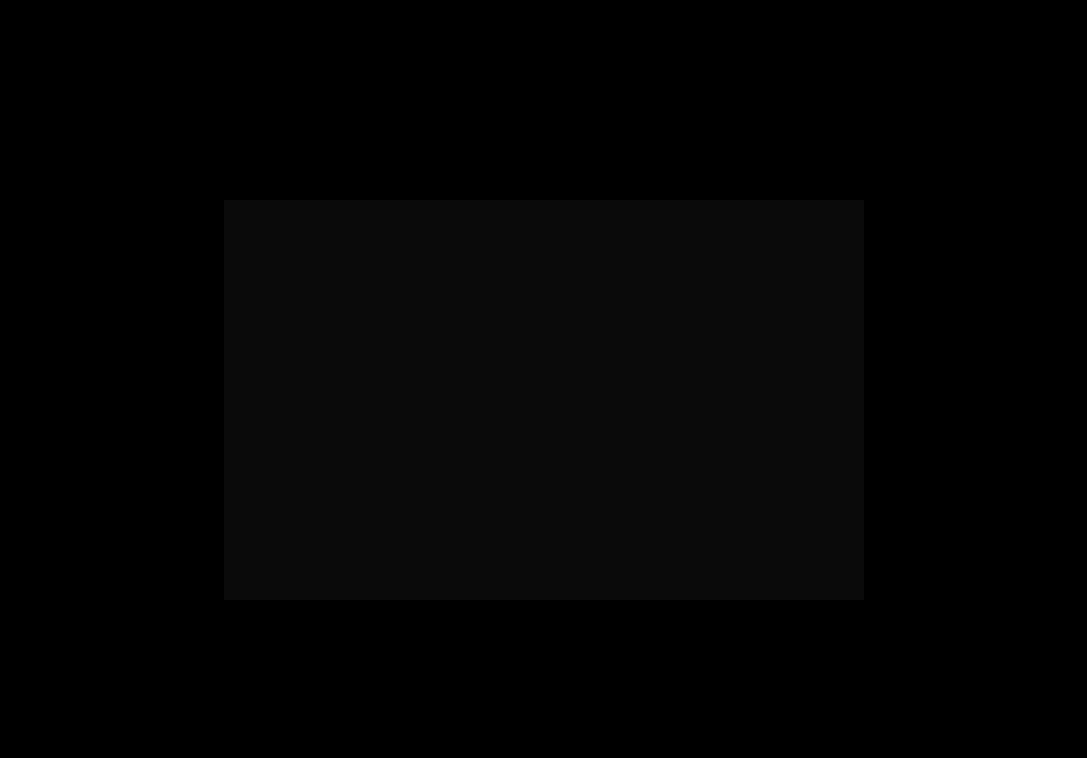
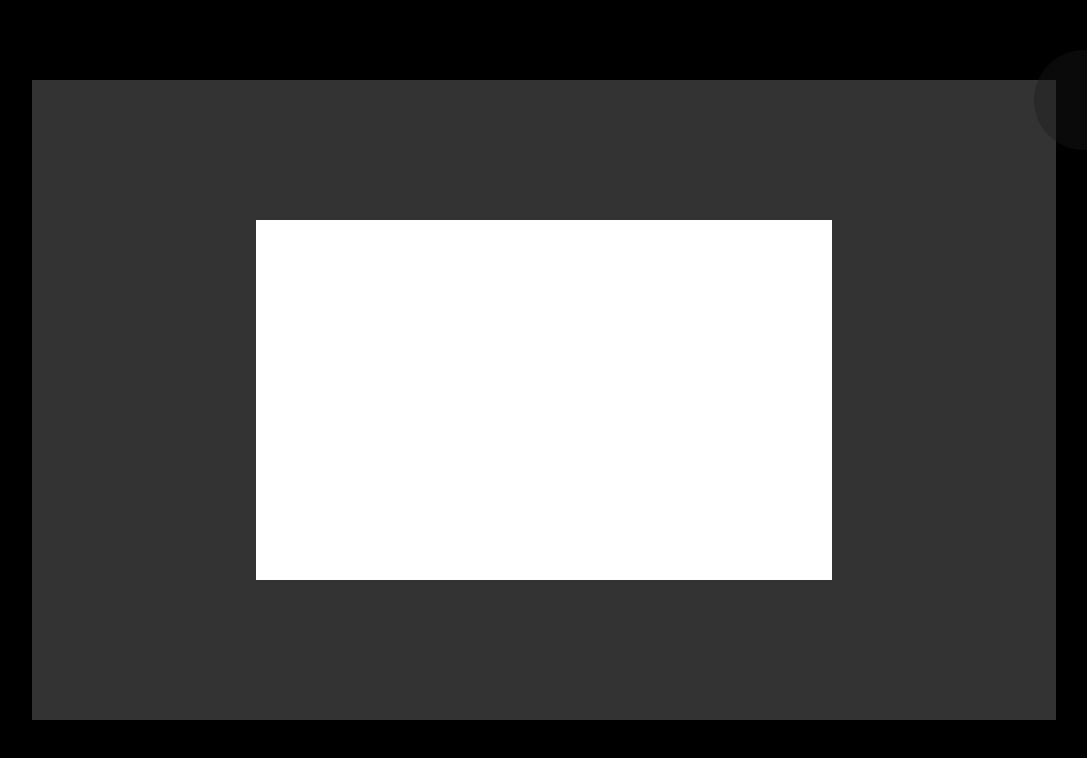
Before and after one commit to blakethepatton/transparent-grey, a plain HTML site: page index.html in a window 1280 px wide. Shown: the whole page, without its empty margins (96-1183 px from the left). Drawn offline with Linux system fonts and the light colour scheme.

Commit message:
Add more colors.

```diff
--- a/index.html
+++ b/index.html
@@ -6,25 +6,50 @@
 	<title>Transparent Grey</title>
 	<style>
 		body {
-			background: black;
+			background: #000;
 			min-height: 100vh;
 			max-height: 100vh;
 			min-width: 100vw;
 			max-width: 100vw;
 			margin: 0;
-			overflow: none;
+			overflow: hidden;
 		}
-		.tg {
+		.dg {
+			background: #333;
 			position: absolute;
-			top: 25%;
-			right: 25%;
-			height: 50vh;
-			width: 50vw;
+			top: 10%;
+			right: 10%;
+			height: 80vh;
+			width: 80vw;
+		}
+		.cw {
+			position: absolute;
+			top: 27.5%;
+			right: 27.5%;
+			height: 45vh;
+			width: 45vw;
+			background: white;
+		}
+		#tg {
+			position: absolute;
+			top: 50px;
+			right: 50px;
+			height: 100px;
+			width: 100px;
+			border-radius: 50px;
 			background: rgba(25, 25, 25, .4);
 		}
 	</style>
 </head>
 <body>
-	<div class="tg"></div>
+	<div class="dg"></div>
+	<div class="cw"></div>
+	<div id="tg"></div>
+	<script type="text/javascript">
+		let tg = document.getElementById('tg');
+		addEventListener('mousemove', (event) => {
+			tg.style.top = `${event.clientY - 50}px`;
+			tg.style.left = `${event.clientX - 50}px`;
+		});	</script>
 </body>
 </html>
```
